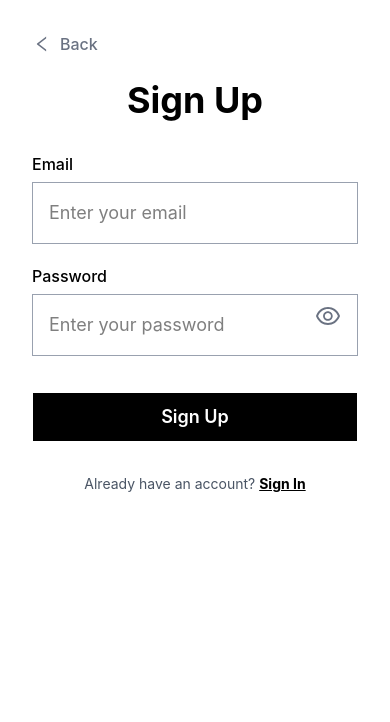
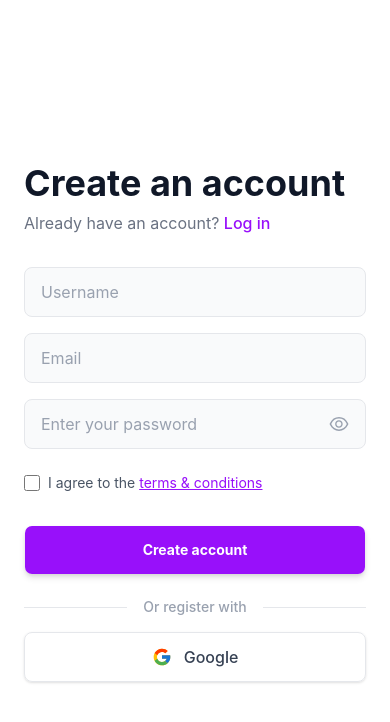
Before and after one commit to ad1tyaydv/fasturl, a Next.js app: page /auth/signup in a window 390 px wide. Shown: the top 722 px of the page. Built offline with nearby package versions, Linux system fonts and the light colour scheme.

Commit message:
signup and signin page UI updated and username added to db

```diff
--- a/app/(protected)/settings/page.tsx
+++ b/app/(protected)/settings/page.tsx
@@ -81,9 +81,11 @@ export default function SettingsPage() {
 
   const handleDeleteAccount = async () => {
     if (deleteConfirmation === "delete my account") {
+
       try {
-        console.log("Account deleted successfully");
+        await axios.post("api/auth/deleteAccount");
         await handleLogout();
+        router.push("/");
 
       } catch (error) {
         console.error("Error deleting account", error);
--- a/app/api/auth/logout/route.ts
+++ b/app/api/auth/logout/route.ts
@@ -1,6 +1,8 @@
 import { NextResponse } from "next/server";
 
+
 export async function POST() {
+
   try {
 
     const response = NextResponse.json(
--- a/app/auth/signin/page.tsx
+++ b/app/auth/signin/page.tsx
@@ -2,138 +2,144 @@
 
 import { useState } from "react";
 import axios from "axios";
-import { AiOutlineEye, AiOutlineEyeInvisible, AiOutlineLeft } from "react-icons/ai";
+import { AiOutlineEye, AiOutlineEyeInvisible } from "react-icons/ai";
+import { FcGoogle } from "react-icons/fc";
 import { Button } from "@/components/ui/button";
 import { useRouter } from "next/navigation";
+import toast, { Toaster } from "react-hot-toast";
+
 
 export default function Login() {
   const router = useRouter();
 
-  const [email, setEmail] = useState("");
-  const [password, setPassword] = useState("");
+  const [formData, setFormData] = useState({
+    email: "",
+    password: "",
+  });
   const [showPassword, setShowPassword] = useState(false);
   const [loading, setLoading] = useState(false);
-  const [message, setMessage] = useState<{ type: "error" | "success"; text: string } | null>(null);
+
+
+  const handleChange = (e: React.ChangeEvent<HTMLInputElement>) => {
+    setFormData((prev) => ({ ...prev, [e.target.name]: e.target.value }));
+  };
+
 
   const handleLogin = async (e: React.FormEvent) => {
     e.preventDefault();
     setLoading(true);
-    setMessage(null);
+    const loginToast = toast.loading("Logging in...");
 
     try {
-      const res = await axios.post("/api/auth/signin", {
-        email,
-        password
+      await axios.post("/api/auth/signin", {
+        email: formData.email,
+        password: formData.password
       });
 
-      setEmail("");
-      setPassword("");
+      toast.success("Welcome back!", {
+        id: loginToast
+      });
 
       router.push("/");
+      router.refresh();
 
     } catch (error: any) {
-      setMessage({ type: "error", text: error.response?.data?.message || "Invalid credentials!" });
+      toast.error(error.response?.data?.message || "Login failed!", { id: loginToast });
 
     } finally {
       setLoading(false);
     }
   };
 
+
   return (
-    <div className="min-h-screen flex flex-col md:flex-row w-full bg-white text-black dark:bg-black dark:text-white transition-colors">
+    <div className="min-h-screen flex w-full bg-white text-black selection:bg-purple-100">
+      <Toaster position="top-center" />
 
-      <div className="hidden md:flex md:w-1/2 relative bg-gray-100 dark:bg-black/90 p-12 lg:p-20 flex-col justify-between overflow-hidden">
-        <div className="flex items-center gap-3 z-10">
-          <div className="w-10 h-10 bg-black dark:bg-white rounded-full flex items-center justify-center text-white dark:text-black font-extrabold text-2xl">
+      <div className="hidden md:flex md:w-1/2 relative overflow-hidden">
+        <img
+          src="https://image_5e3d7c.jpg"
+          alt="Purple Mountain Landscape"
+          className="absolute inset-0 w-full h-full object-cover"
+        />
+        <div className="absolute top-12 left-12 flex items-center gap-3 z-10">
+          <div className="w-10 h-10 bg-[#1e1b2e] rounded-xl flex items-center justify-center text-white font-black text-2xl shadow-lg">
             S
           </div>
-          <h1 className="text-3xl font-bold text-black dark:text-white">Shortly</h1>
+          <h1 className="text-2xl font-bold tracking-tight text-white">Shortly</h1>
+        </div>
       </div>
 
-        <div className="relative z-10 text-center flex-grow flex flex-col items-center justify-center gap-8">
-            <img
-                src="https://images.unsplash.com/photo-1549497538-303791108f94?q=80&w=2564&auto=format&fit=crop"
-                alt="Cartoon people interacting with technology"
-                className="w-full max-w-sm h-auto object-contain rounded-2xl"
-            />
-          <p className="text-xl text-gray-700 dark:text-gray-300 font-medium">Welcome back! Log in to continue.</p>
+      <div className="w-full md:w-1/2 flex items-center justify-center p-6 sm:p-12 lg:p-20 bg-white">
+        <div className="w-full max-w-md">
+          <div className="mb-8">
+            <h1 className="text-4xl font-bold mb-2 text-gray-900">Login</h1>
+            <p className="text-gray-500">
+              Don't have an account?{" "}
+              <button
+                onClick={() => router.push("/auth/signup")}
+                className="text-purple-600 hover:underline font-medium cursor-pointer"
+              >
+                Sign up
+              </button>
+            </p>
           </div>
 
-        <div className="absolute inset-0 bg-black/10 dark:bg-black/40 z-0"></div>
-      </div>
-
-      <div className="w-full md:w-1/2 relative flex items-center justify-center p-8 sm:p-12 lg:p-16 bg-white dark:bg-black">
-
-        <button
-          onClick={() => router.push("/")}
-          className="absolute top-8 left-8 flex items-center gap-2 text-gray-500 hover:text-black dark:hover:text-white transition font-medium question-font cursor-pointer"
-        >
-          <AiOutlineLeft size={20} />
-          Back
-        </button>
-
-        <div className="w-full max-w-lg mt-12 md:mt-0">
-          <h1 className="text-4xl font-bold mb-8 text-center text-black dark:text-white">Login</h1>
-
-          {message && (
-            <div
-              className={`mb-6 p-4 question-font rounded text-center text-lg ${
-                message.type === "success" ? "bg-green-100 text-green-800" : "bg-red-100 text-red-800"
-              }`}
-            >
-              {message.text}
-            </div>
-          )}
-
-          <form className="flex flex-col gap-5" onSubmit={handleLogin}>
-            <div className="flex flex-col gap-1.5">
-              <label className="text-black dark:text-gray-200 font-medium text-base">Email</label>
+          <form className="space-y-4" onSubmit={handleLogin}>
             <input
+              name="email"
               type="email"
-                placeholder="Enter your email"
-                value={email}
-                onChange={(e) => setEmail(e.target.value)}
-                className="px-4 py-4 text-lg question-font border border-gray-400 dark:border-gray-600 rounded-none bg-white dark:bg-gray-800 text-black dark:text-white focus:outline-none focus:border-black dark:focus:border-white transition-colors"
+              placeholder="Email"
+              value={formData.email}
+              onChange={handleChange}
+              className="w-full px-4 py-3 rounded-lg bg-gray-50 border border-gray-200 focus:border-purple-500 focus:bg-white outline-none transition-all placeholder:text-gray-400 text-gray-900"
               required
             />
-            </div>
 
-            <div className="flex flex-col gap-1.5 relative">
-              <label className="text-black dark:text-gray-200 font-medium text-base">Password</label>
+            <div className="relative">
               <input
+                name="password"
                 type={showPassword ? "text" : "password"}
                 placeholder="Enter your password"
-                value={password}
-                onChange={(e) => setPassword(e.target.value)}
-                className="px-4 py-4 text-lg question-font border border-gray-400 dark:border-gray-600 rounded-none w-full bg-white dark:bg-gray-800 text-black dark:text-white focus:outline-none focus:border-black dark:focus:border-white pr-12 transition-colors"
+                value={formData.password}
+                onChange={handleChange}
+                className="w-full px-4 py-3 rounded-lg bg-gray-50 border border-gray-200 focus:border-purple-500 focus:bg-white outline-none transition-all pr-12 placeholder:text-gray-400 text-gray-900"
                 required
               />
-              <span
-                className="absolute right-4 top-[52px] transform -translate-y-1/2 cursor-pointer text-gray-500 dark:text-gray-400 hover:text-gray-800 dark:hover:text-white transition-colors"
+              <button
+                type="button"
+                className="absolute right-4 top-1/2 -translate-y-1/2 text-gray-400 hover:text-purple-600 cursor-pointer"
                 onClick={() => setShowPassword(!showPassword)}
               >
-                {showPassword ? <AiOutlineEyeInvisible size={28} /> : <AiOutlineEye size={28} />}
-              </span>
+                {showPassword ? <AiOutlineEyeInvisible size={22} /> : <AiOutlineEye size={22} />}
+              </button>
             </div>
 
             <Button
               type="submit"
               disabled={loading}
-              className={`py-6 text-lg rounded-none font-semibold question-font transition cursor-pointer mt-4
-                bg-black text-white hover:bg-gray-900
-                dark:bg-white dark:text-black dark:hover:bg-gray-100
-                ${loading ? "opacity-70 dark:opacity-50 cursor-not-allowed" : ""}`}
+              className="w-full py-6 bg-purple-600 hover:bg-purple-700 text-white font-bold rounded-lg transition-all active:scale-[0.98] mt-2 shadow-md cursor-pointer"
             >
               {loading ? "Logging in..." : "Login"}
             </Button>
           </form>
 
-          <p className="mt-8 text-center text-gray-600 dark:text-gray-400 text-sm question-font">
-            Don't have an account? <a href="/auth/signup" className="text-black dark:text-white font-bold underline hover:text-gray-700 dark:hover:text-gray-200 transition-colors">Sign Up</a>
-          </p>
+          <div className="mt-8">
+            <div className="relative flex items-center justify-center mb-6">
+              <div className="w-full border-t border-gray-200"></div>
+              <span className="absolute bg-white px-4 text-sm text-gray-400 font-medium">Or login with</span>
+            </div>
+
+            <button
+              type="button"
+              className="w-full flex items-center justify-center gap-3 py-3 px-4 rounded-lg border border-gray-200 hover:bg-gray-50 transition-all font-medium text-gray-700 shadow-sm cursor-pointer"
+            >
+              <FcGoogle size={20} />
+              Google
+            </button>
           </div>
         </div>
-
+      </div>
     </div>
   );
 }
--- a/app/auth/signup/page.tsx
+++ b/app/auth/signup/page.tsx
@@ -2,125 +2,172 @@
 
 import { useState } from "react";
 import axios from "axios";
-import { AiOutlineEye, AiOutlineEyeInvisible, AiOutlineLeft } from "react-icons/ai";
+import { AiOutlineEye, AiOutlineEyeInvisible } from "react-icons/ai";
+import { FcGoogle } from "react-icons/fc";
 import { Button } from "@/components/ui/button";
 import { useRouter } from "next/navigation";
+import toast, { Toaster } from "react-hot-toast";
 
 export default function Signup() {
   const router = useRouter();
 
-  const [email, setEmail] = useState("");
-  const [password, setPassword] = useState("");
+  const [formData, setFormData] = useState({
+    userName: "",
+    email: "",
+    password: "",
+  });
   const [showPassword, setShowPassword] = useState(false);
   const [loading, setLoading] = useState(false);
+  const [agreed, setAgreed] = useState(false);
+
+
+  const handleChange = (e: React.ChangeEvent<HTMLInputElement>) => {
+    setFormData((prev) => ({ ...prev, [e.target.name]: e.target.value }));
+  };
+
 
   const handleSignup = async (e: React.FormEvent) => {
     e.preventDefault();
+    if (!agreed) return toast.error("Please agree to the terms & conditions");
+
     setLoading(true);
+    const signupToast = toast.loading("Creating your account...");
 
     try {
-      const res = await axios.post("/api/auth/signup",
-        { email, password },
-        { headers: { "Content-Type": "application/json" } }
-      );
+      await axios.post("/api/auth/signup", {
+        userName: formData.userName,
+        email: formData.email,
+        password: formData.password
+      });
+
+      toast.success("Account created successfully!", {
+          id: signupToast
+        });
 
       router.push("/");
       router.refresh();
 
     } catch (error: any) {
-        console.log("Error while signup, Please try again later", error)
-      }
-     finally {
+      toast.error(error.response?.data?.message || "Signup failed!", { id: signupToast });
+
+    } finally {
       setLoading(false);
     }
   };
 
+
   return (
-    <div className="min-h-screen flex flex-col md:flex-row w-full bg-white text-black dark:bg-black dark:text-white transition-colors">
+    <div className="min-h-screen flex w-full bg-white text-black selection:bg-purple-100">
+      <Toaster position="top-center" />
 
-      <div className="hidden md:flex md:w-1/2 relative bg-gray-100 dark:bg-black/90 p-12 lg:p-20 flex-col justify-between overflow-hidden">
-        <div className="flex items-center gap-3 z-10">
-          <div className="w-10 h-10 bg-black dark:bg-white rounded-full flex items-center justify-center text-white dark:text-black font-extrabold text-2xl">
+      <div className="hidden md:flex md:w-1/2 relative overflow-hidden">
+        <img
+          src="https://image_5e3d7c.jpg"
+          alt="Purple Mountain Landscape"
+          className="absolute inset-0 w-full h-full object-cover"
+        />
+        <div className="absolute top-12 left-12 flex items-center gap-3 z-10">
+          <div className="w-10 h-10 bg-[#1e1b2e] rounded-xl flex items-center justify-center text-white font-black text-2xl shadow-lg">
             S
           </div>
-          <h1 className="text-3xl font-bold text-black dark:text-white">Shortly</h1>
+          <h1 className="text-2xl font-bold tracking-tight text-white">Shortly</h1>
         </div>
-
-        <div className="relative z-10 text-center flex-grow flex flex-col items-center justify-center gap-8">
-            <img
-                src="https://images.unsplash.com/photo-1549497538-303791108f94?q=80&w=2564&auto=format&fit=crop"
-                alt="Cartoon people interacting with technology"
-                className="w-full max-w-sm h-auto object-contain rounded-2xl"
-            />
-          <p className="text-xl text-gray-700 dark:text-gray-300 font-medium">Fast, simple, and connected. Sign up to get started.</p>
-        </div>
-
-        <div className="absolute inset-0 bg-black/10 dark:bg-black/40 z-0"></div>
       </div>
 
+      <div className="w-full md:w-1/2 flex items-center justify-center p-6 sm:p-12 lg:p-20 bg-white">
+        <div className="w-full max-w-md">
+          <div className="mb-8">
+            <h1 className="text-4xl font-bold mb-2 text-gray-900">Create an account</h1>
+            <p className="text-gray-500">
+              Already have an account?{" "}
+              <button
+                onClick={() => router.push("/auth/signin")}
+                className="text-purple-600 hover:underline font-medium cursor-pointer"
+              >
+                Log in
+              </button>
+            </p>
+          </div>
 
-      <div className="w-full md:w-1/2 relative flex items-center justify-center p-8 sm:p-12 lg:p-16 bg-white dark:bg-black">
-
-        <button
-          onClick={() => router.push("/")}
-          className="absolute top-8 left-8 flex items-center gap-2 text-gray-500 hover:text-black dark:hover:text-white transition font-medium cursor-pointer"
-        >
-          <AiOutlineLeft size={20} />
-          Back
-        </button>
-
-        <div className="w-full max-w-lg mt-12 md:mt-0">
-          <h1 className="text-4xl font-bold mb-8 text-center text-black dark:text-white">Sign Up</h1>
-
-          <form className="flex flex-col gap-5" onSubmit={handleSignup}>
-            <div className="flex flex-col gap-1.5">
-              <label className="text-black dark:text-gray-200 font-medium text-base">Email</label>
+          <form className="space-y-4" onSubmit={handleSignup}>
+            <div className="space-y-1">
               <input
-                type="text"
-                placeholder="Enter your email"
-                value={email}
-                onChange={(e) => setEmail(e.target.value)}
-                className="px-4 py-4 text-lg border border-gray-400 dark:border-gray-600 rounded-none bg-white dark:bg-gray-800 text-black dark:text-white focus:outline-none focus:border-black dark:focus:border-white transition-colors"
+                name="userName"
+                placeholder="Username"
+                value={formData.userName}
+                onChange={handleChange}
+                className="w-full px-4 py-3 rounded-lg bg-gray-50 border border-gray-200 focus:border-purple-500 focus:bg-white outline-none transition-all placeholder:text-gray-400 text-gray-900"
                 required
               />
             </div>
 
-            <div className="flex flex-col gap-1.5 relative">
-              <label className="text-black dark:text-gray-200 font-medium text-base">Password</label>
+            <input
+              name="email"
+              type="email"
+              placeholder="Email"
+              value={formData.email}
+              onChange={handleChange}
+              className="w-full px-4 py-3 rounded-lg bg-gray-50 border border-gray-200 focus:border-purple-500 focus:bg-white outline-none transition-all placeholder:text-gray-400 text-gray-900"
+              required
+            />
+
+            <div className="relative">
               <input
+                name="password"
                 type={showPassword ? "text" : "password"}
                 placeholder="Enter your password"
-                value={password}
-                onChange={(e) => setPassword(e.target.value)}
-                className="px-4 py-4 text-lg border border-gray-400 dark:border-gray-600 rounded-none w-full bg-white dark:bg-gray-800 text-black dark:text-white focus:outline-none focus:border-black dark:focus:border-white pr-12 transition-colors"
+                value={formData.password}
+                onChange={handleChange}
+                className="w-full px-4 py-3 rounded-lg bg-gray-50 border border-gray-200 focus:border-purple-500 focus:bg-white outline-none transition-all pr-12 placeholder:text-gray-400 text-gray-900"
                 required
               />
-              <span
-                className="absolute right-4 top-[52px] transform -translate-y-1/2 cursor-pointer text-gray-500 dark:text-gray-400 hover:text-gray-800 dark:hover:text-white transition-colors"
+              <button
+                type="button"
+                className="absolute right-4 top-1/2 -translate-y-1/2 text-gray-400 hover:text-purple-600 cursor-pointer"
                 onClick={() => setShowPassword(!showPassword)}
               >
-                {showPassword ? <AiOutlineEyeInvisible size={28} /> : <AiOutlineEye size={28} />}
-              </span>
+                {showPassword ? <AiOutlineEyeInvisible size={22} /> : <AiOutlineEye size={22} />}
+              </button>
+            </div>
+
+            <div className="flex items-center gap-2 py-2">
+              <input
+                type="checkbox"
+                id="terms"
+                checked={agreed}
+                onChange={(e) => setAgreed(e.target.checked)}
+                className="w-4 h-4 rounded border-gray-300 text-purple-600 focus:ring-purple-500 cursor-pointer"
+              />
+              <label htmlFor="terms" className="text-sm text-gray-600 cursor-pointer">
+                I agree to the <span className="text-purple-600 underline">terms & conditions</span>
+              </label>
             </div>
 
             <Button
               type="submit"
               disabled={loading}
-              className={`py-6 text-lg rounded-none font-semibold transition cursor-pointer mt-4
-                bg-black text-white hover:bg-gray-900
-                dark:bg-white dark:text-black dark:hover:bg-gray-100
-                ${loading ? "opacity-70 dark:opacity-50 cursor-not-allowed" : ""}`}
+              className="w-full py-6 bg-purple-600 hover:bg-purple-700 text-white font-bold rounded-lg transition-all active:scale-[0.98] mt-2 shadow-md cursor-pointer"
             >
-              {loading ? "Signing up..." : "Sign Up"}
+              {loading ? "Creating account..." : "Create account"}
             </Button>
           </form>
 
-          <p className="mt-8 text-center text-gray-600 dark:text-gray-400 text-sm">
-            Already have an account? <a href="/auth/signin" className="text-black dark:text-white font-bold underline hover:text-gray-700 dark:hover:text-gray-200 transition-colors">Sign In</a>
-          </p>
+          <div className="mt-8">
+            <div className="relative flex items-center justify-center mb-6">
+              <div className="w-full border-t border-gray-200"></div>
+              <span className="absolute bg-white px-4 text-sm text-gray-400 font-medium">Or register with</span>
+            </div>
+
+            <button
+              type="button"
+              className="w-full flex items-center justify-center gap-3 py-3 px-4 rounded-lg border border-gray-200 hover:bg-gray-50 transition-all font-medium text-gray-700 shadow-sm cursor-pointer"
+            >
+              <FcGoogle size={20} />
+              Google
+            </button>
+          </div>
         </div>
       </div>
-
     </div>
   );
 }
--- a/package.json
+++ b/package.json
@@ -33,6 +33,7 @@
     "radix-ui": "^1.4.3",
     "react": "^19.0.0",
     "react-dom": "^19.0.0",
+    "react-hot-toast": "^2.6.0",
     "react-icons": "^5.6.0",
     "recharts": "^3.8.0",
     "shadcn": "^4.0.6",
```
Also changed, not shown: app/api/auth/deleteAccount/route.ts (added, +33 -0 lines), app/api/auth/signin/route.ts (+7 -1 lines), app/api/auth/signup/route.ts (+9 -2 lines), app/page.tsx (+5 -3 lines), 1 other file (tests, documents, lock files or other folders). Lines whose indentation alone changed are shown as unchanged.
